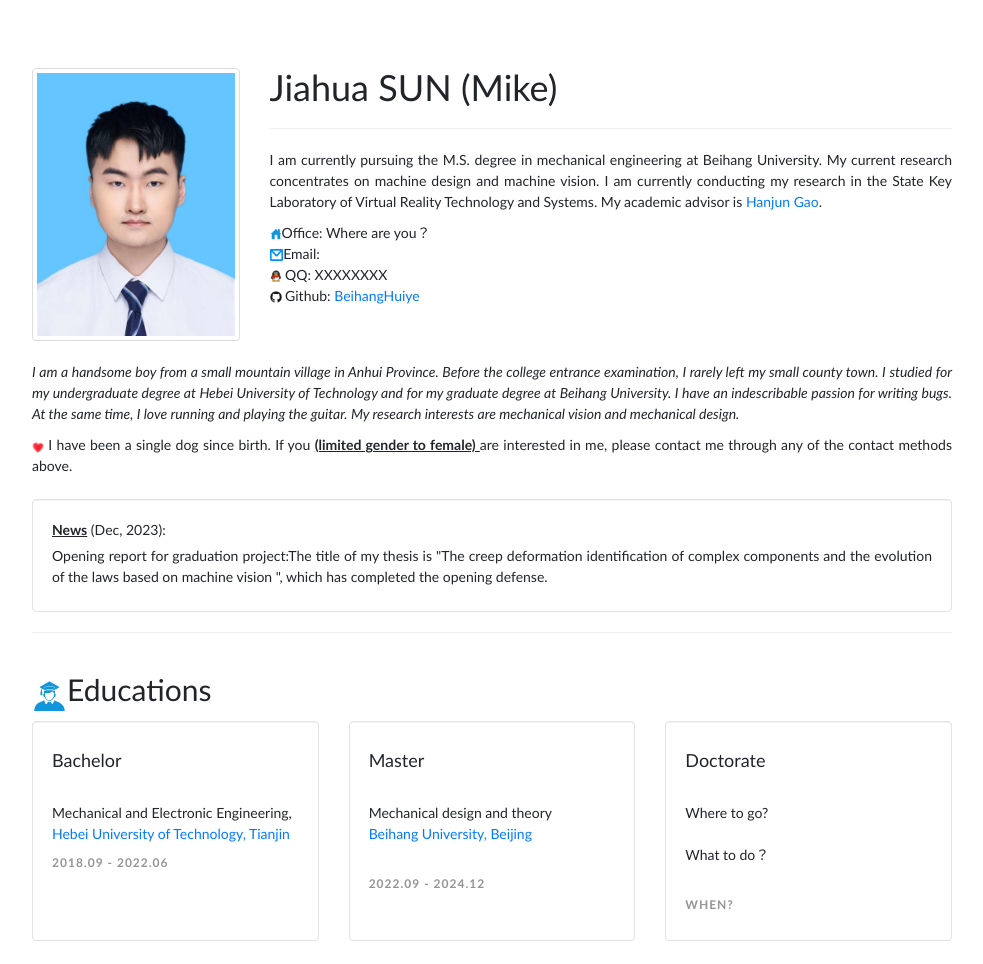
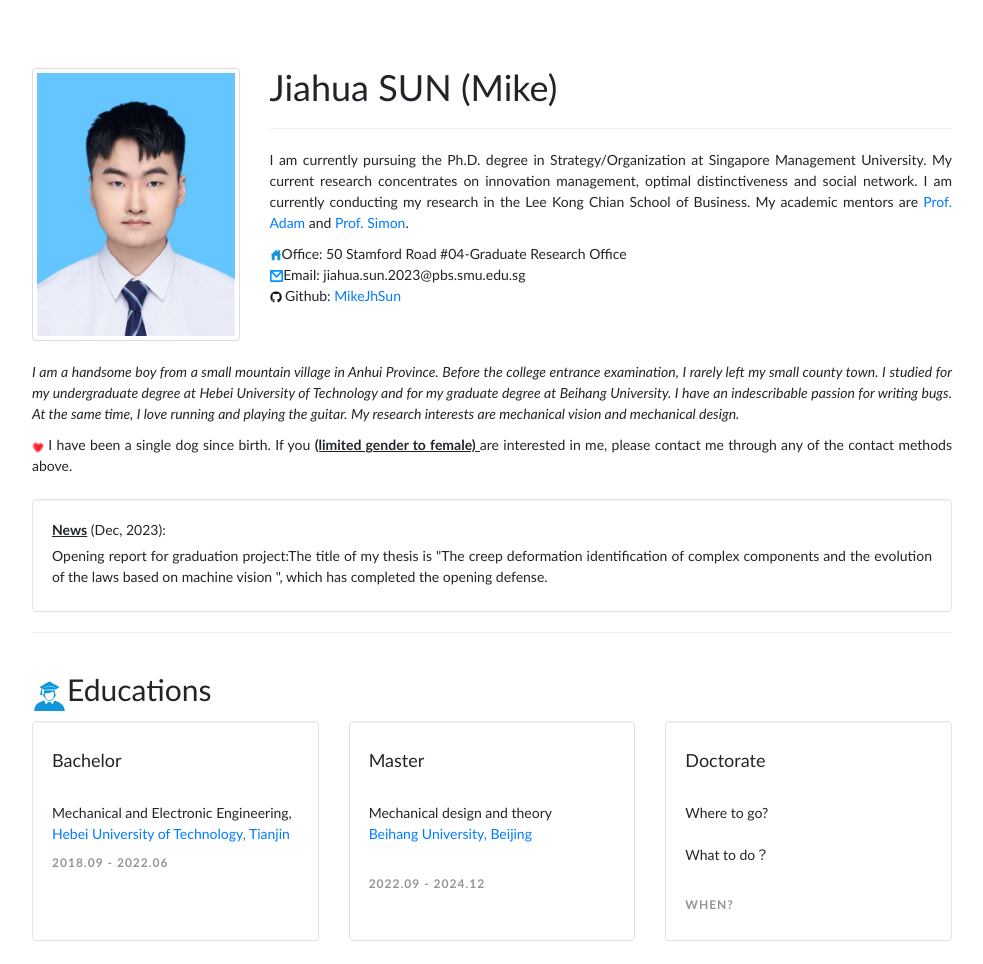
Before and after one commit to MikeJhSun/mikesun.github.io, a plain HTML site: page index.html in a window 1280 px wide. Shown: the top 964 px of the page, without its empty margins (148-1131 px from the left). Drawn offline with Linux system fonts and the light colour scheme.

Commit message:
Update index.html

```diff
--- a/index.html
+++ b/index.html
@@ -27,12 +27,11 @@
       <p> </p>
       <hr>
       <p></p>
-      <p> I am currently pursuing the M.S. degree in mechanical engineering at Beihang University. My current research concentrates on machine design and machine vision. I am currently conducting my research in the State Key Laboratory of Virtual Reality Technology and Systems. My academic advisor is <a href="https://www.researchgate.net/scientific-contributions/Hanjun-Gao-2118027870">Hanjun Gao</a>.</p>
-      <p> <img class="sidebarimg" src="images/home.png">Office:  Where are you？ <br>
-        <img class="sidebarimg" src="images/mail.png">Email:   <br>
+      <p> I am currently pursuing the Ph.D. degree in Strategy/Organization at Singapore Management University. My current research concentrates on innovation management, optimal distinctiveness and social network. I am currently conducting my research in the Lee Kong Chian School of Business. My academic mentors are <a href="https://faculty.smu.edu.sg/profile/adam-tatarynowicz-1076">Prof. Adam</a> and <a href="https://faculty.smu.edu.sg/profile/simon-schillebeeckx-1281">Prof. Simon</a>.</p>
+      <p> <img class="sidebarimg" src="images/home.png">Office: 50 Stamford Road #04-Graduate Research Office<br>
+        <img class="sidebarimg" src="images/mail.png">Email: jiahua.sun.2023@pbs.smu.edu.sg  <br>
         <span class="" aria-hidden="true"></span>
-        <img class="sidebarimg" src="images/QQ.png"> QQ: XXXXXXXX<br>
-        <img class="sidebarimg" src="images/Github.png"> Github: <a href="https://github.com/BeihangHuiye">BeihangHuiye</a> <br>
+        <img class="sidebarimg" src="images/Github.png"> Github: <a href="https://github.com/MikeJhSun">MikeJhSun</a> <br>
       </p>
      </div>
      <div class="col-xs-12" style="margin-top:20px">
```
